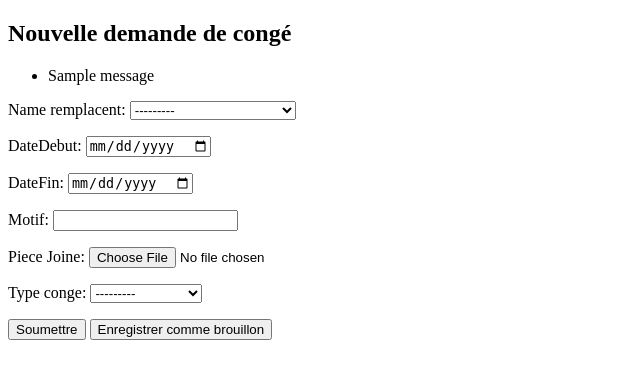
After one commit to hadil2005/gestion-des-conges, a Django app: page /nouvelle_demande/ in a window 1280 px wide. The commit adds this page. Shown: the top 379 px of the page, without its empty margins (0-640 px from the left). Run offline with Django 5.2, Linux system fonts and the light colour scheme; a user stored in the database is signed in; data comes from the database, SQL or seed files in the repository; both versions use the stored data as it was after the commit; tables that the repository leaves empty hold one stand-in row (values such as "Sample post"); one stand-in notice (Sample message) is shown.

Commit message:
form submission + archived + list of demandes

```diff
--- /dev/null
+++ b/conges/forms.py
@@ -0,0 +1,11 @@
+from django import forms
+from .models import DemandeConge
+
+class DemandeCongeForm(forms.ModelForm):
+    class Meta:
+        model = DemandeConge
+        fields = ['name_remplacent','dateDebut','dateFin','motif','piece_Joine','type_conge']
+        widgets = {
+                   'dateDebut':forms.DateInput(attrs={'type':'date'}),
+                   'dateFin':forms.DateInput(attrs={'type':'date'})
+                   }
--- a/conges/models.py
+++ b/conges/models.py
@@ -24,10 +24,9 @@ class Employe(models.Model):
       related_name='employe',
     )
     def get_role(self):
-        employe_role=self.role.first()
-        return employe_role.role.name if employe_role else None
-
-
+        employe_role=self.role.first() # m3ntha jib the queryset mashi f container, gnr directly the row tae the infos tae employe_role
+        return employe_role.role.name if employe_role else None # ou hadil treturni name dyalou ou ida ma yexistich trj3 none
+    # hadi a function li jib role mel employee role
 
     def __str__(self):
         return f"{self.nom}, {self.fonction}"
@@ -41,7 +40,8 @@ class Direction(models.Model):
         blank=True,
         related_name='directeur')
       def __str__(self):
-         return f"Direction - {self.directeur}"
+         return f"{self.nom_de_direction} - {self.directeur.nom}"
+
 
 class Depratement(models.Model):
     nom_de_departement= models.CharField(max_length=30)
@@ -57,7 +57,7 @@ class Depratement(models.Model):
         blank=True,
         related_name='chef_de_departemenet')
     def __str__(self):
-        return f"Depratement - {self.Chef_de_departement}"
+        return f"{self.nom_de_departement} - {self.Chef_de_departement.nom}"
 
 
 class Groupe(models.Model):
@@ -74,8 +74,7 @@ class Groupe(models.Model):
         blank=True,
         related_name='chef_de_groupe')
     def __str__(self):
-        return f"Groupe - {self.Chef_de_groupe}"
-
+        return f"{self.nom_de_groupe} - {self.Chef_de_groupe.nom}"
 
 class EmployeRole(models.Model):
     employe = models.ForeignKey(
--- /dev/null
+++ b/conges/templates/conges/nouvelle_demande.html
@@ -0,0 +1,26 @@
+<!DOCTYPE html>
+<html>
+<head>
+    <title>Nouvelle demande de congé</title>
+</head>
+<body>
+    <h2>Nouvelle demande de congé</h2>
+
+    {% if messages %}
+        <ul>
+        {% for message in messages %}
+            <li>{{ message }}</li>
+        {% endfor %}
+        </ul>
+    {% endif %}
+
+    <form method="post" enctype="multipart/form-data">
+        {% csrf_token %}
+        {{ form.as_p }}
+    <button type="submit" name="action" value="Demander">Soumettre</button>
+    <button type="submit" name="action" value="brouillon">Enregistrer comme brouillon</button>
+
+</form>
+    </form>
+</body>
+</html>
--- a/conges/urls.py
+++ b/conges/urls.py
@@ -1,6 +1,11 @@
 from django.urls import path
 from . import views
 
+
 urlpatterns = [
-      path('', views.home, name='home')
+      path('', views.home, name='home'),
+      path('test_chef/', views.test_chef, name='test_chef'),
+      path('nouvelle_demande/', views.nouvelle_demande, name='nouvelle_demande'),
+      path('mes_demandes/', views.mes_demandes, name='mes_demandes' )
+
 ]
--- a/conges/views.py
+++ b/conges/views.py
@@ -1,6 +1,38 @@
-from django.shortcuts import render
+from django.shortcuts import render, redirect
 from django.contrib.auth.decorators import login_required
+from .decoraters import role_required
+from .forms import DemandeCongeForm
+from .models import DemandeConge
 
 @login_required
 def home(request):
     return render(request,'conges/home.html')
+
+@login_required
+@role_required('CD')
+def test_chef(request):
+    return render(request,'conges/home.html')
+
+@login_required
+def nouvelle_demande(request):
+    if request.method == 'POST':
+        form = DemandeCongeForm(request.POST, request.FILES)
+        if form.is_valid():
+            demande=form.save(commit=False) # hadi it saves things temprorally berk
+            demande.name_employee = request.user.employe
+            if request.POST.get('action') == 'brouillon':
+             demande.statue = 'BR'
+            else:
+             demande.statue = 'EN ATT'
+            jours = (demande.dateFin - demande.dateDebut).days
+            demande.Numbrejours = jours
+            demande.save()
+        return redirect('mes_demandes') # after the save it gets added to mes demandes w kda
+    else :
+       form = DemandeCongeForm()
+    return render(request, 'conges/nouvelle_demande.html', {'form': form})  # if the person just visiting the form ( GET method )
+
+@login_required
+def mes_demandes(request):
+    demandes = DemandeConge.objects.filter(name_employee=request.user.employe).order_by('dateCreation')
+    return render(request, 'conges/mes_demandes.html', {'demandes' : demandes})
```
Also changed, not shown: conges/decoraters.py (+16 -0 lines), conges/templates/conges/home.html (+13 -0 lines), conges/templates/conges/mes_demandes.html (added, +26 -0 lines), db.sqlite3.
